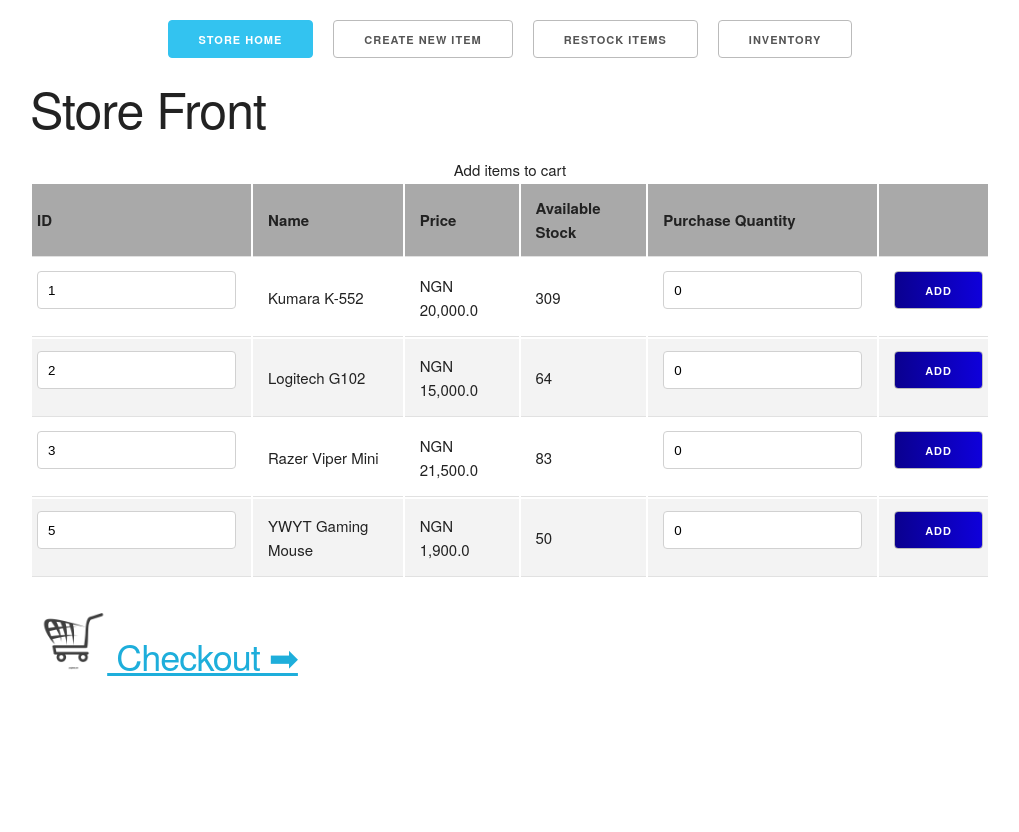
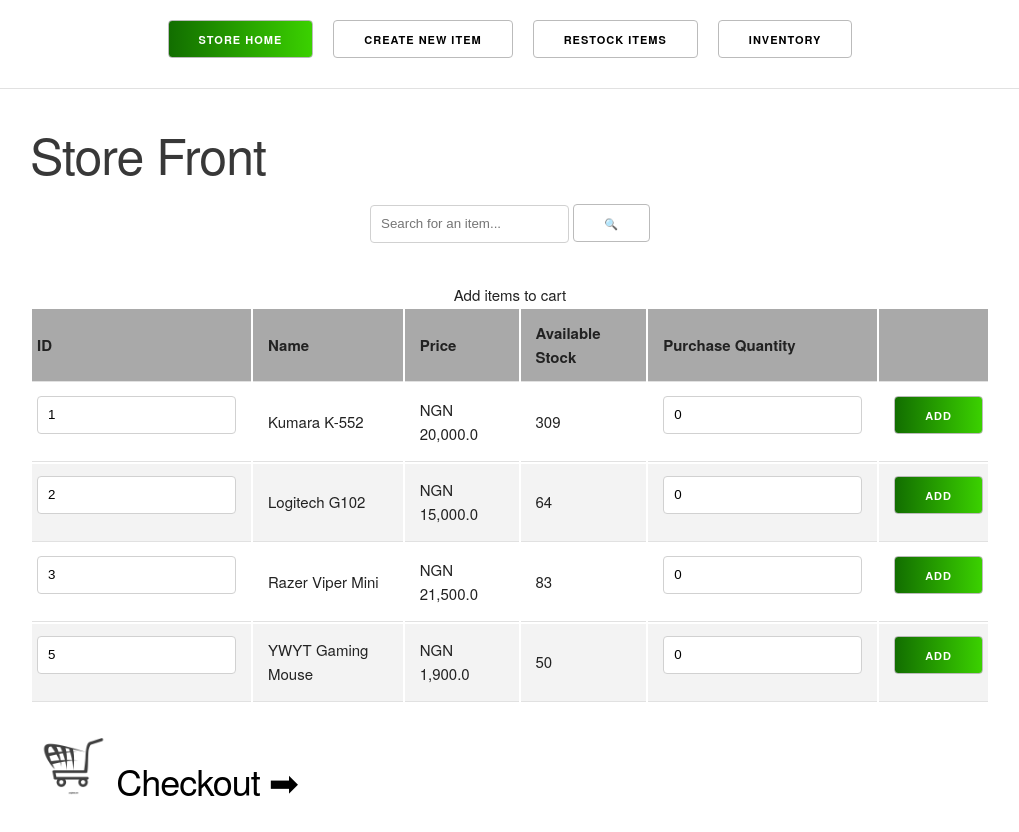
Before and after one commit to Sulayman-ma/Convenience-Store-Management, a Flask app: page / in a window 1280 px wide. Shown: the whole page, without its empty margins (130-1149 px from the left). Before the commit the page ends 676 px from the top, so only its background shows below. Run offline with Flask 2, Linux system fonts and the light colour scheme; data comes from the database, SQL or seed files in the repository; both versions use the stored data as it was after the commit.

Commit message:
Reworked design, added search bar, not yet functional

```diff
--- a/store/main/forms.py
+++ b/store/main/forms.py
@@ -18,7 +18,6 @@ class RestockItems(FlaskForm):
     submit = SubmitField('Confirm Restock')
 
 
-# class AddToCart(FlaskForm):
-#     id = IntegerField()
-#     purchase_quantity = IntegerField()
-#     submit = SubmitField('Add')
+class Search(FlaskForm):
+    query = StringField()
+    submit = SubmitField('🔍')
--- a/store/main/views.py
+++ b/store/main/views.py
@@ -1,7 +1,7 @@
 from flask import render_template, url_for, redirect, request, flash, current_app
 from . import main
 from .. import db
-from .forms import CreateItem, RestockItems
+from .forms import CreateItem, RestockItems, Search
 from ..models import Item, CartRow
 
 
@@ -15,40 +15,70 @@ def favicon():
 def filter_low_stock(items):
     return [item for item in items if item.low_stock]
 
+# ''.startswith
+def filter_search(items, query):
+    names = [item.name.upper() for item in items]
+    return names
+
 
 @main.route('/', methods=['GET', 'POST'])
 def index():
     items = Item.query.all()
     low_stock_items = filter_low_stock(items)
+    search = Search()
+
+    # if search.validate_on_submit():
+    #     query = search.query.data.strip()
+    #     if query == "":
+    #         flash('⚠ Please enter a valid search query', 'misc')
+    #         return redirect(url_for('.index'))
+
+    #     items = Item.query.all()
+    #     results = filter_search(items, query)
+    #     current_app.logger.info(results)
+    #     return render_template('main/home.html', search = search, items = results)
 
     if request.method == 'POST':
         # take the form's ID and quantity fields
         id = int(request.form.get('id'))
         quantity = int(request.form.get('quantity'))
 
-        # query the item
-        item = Item.query.get(id)
         # prevent invalid entries
-        if quantity == 0:
-            flash('ℹ Please enter a valid purchase amount', 'info')
-            return redirect(url_for('.index'))
-        if quantity < 0 or quantity > item.stock:
-            flash('Invalid purchase quantity ❌', 'error')
+        if quantity <= 0:
+            flash('⚠ Please enter a valid purchase quantity', 'misc')
             return redirect(url_for('.index'))
 
-        # create cart item from above data and add to DB session and commit
-        cart_row = CartRow(id = id,
-                            name = item.name,
-                            purchase_quantity = quantity,
-                            sub_total = quantity * item.price)
-        db.session.add(cart_row)
+        # query id from both tables
+        item = Item.query.get(id)
+        cart_product = CartRow.query.get(id)
+
+        # if item exists in the cart
+        if cart_product:
+            if (quantity + cart_product.purchase_quantity) > item.stock:
+                flash('⚠ Purchase quantity must be less than or equal to stock quantity', 'misc')
+                return redirect(url_for('.index'))
+            cart_product.purchase_quantity += quantity
+            cart_product.calculate_sub_total(item.price)
+            db.session.add(cart_product)
+            flash('ℹ {}\'s purchase quantity increased'.format(item.name), 'info')
+        # item does not exist in the cart
+        else:
+            if quantity > item.stock:
+                flash('⚠ Purchase quantity must be less than or equal to stock quantity', 'misc')
+                return redirect(url_for('.index'))
+            # create cart item from above data and add to DB session and commit
+            cart_row = CartRow(id = id,
+                                name = item.name,
+                                purchase_quantity = quantity,
+                                sub_total = quantity * item.price)
+            db.session.add(cart_row)
+            flash('ℹ {} added to cart'.format(item.name), 'info')
         db.session.commit()
-        flash('ℹ {} added to cart'.format(item.name), 'info')
         return redirect(url_for('.index'))
 
     if low_stock_items:
         flash('⚠ Some items are low on stock. Please visit the restock page to see them ⚠', 'warning')
-    return render_template('main/home.html', items = items)
+    return render_template('main/home.html', items = items, search = search)
 
 
 @main.route('/cart', methods=['GET', 'POST'])
@@ -62,7 +92,7 @@ def cart():
         # if no items are selected for deletion
         if row_ids == []:
             # if cart table contains items, proceed to checkout
-            if cart_rows != []:
+            if cart_rows:
                 """Confirm checkout logic.
 
                 Basically applies purchase quantities and updates item stock counts, then proceeds to empty cart table"""
@@ -78,9 +108,10 @@ def cart():
                 # empty cart table
                 for row in cart_rows:
                     db.session.delete(row)
+
                 # commit session and redirect
                 db.session.commit()
-                flash('Checkout Complete! Return to Store Front.', 'success')
+                flash('Checkout Complete! Return to Store Front ✔🧾', 'success')
                 return redirect(url_for('.cart'))
             else:
                 flash('Cart is empty 🛒✖', 'error')
--- a/store/models.py
+++ b/store/models.py
@@ -55,3 +55,6 @@ class CartRow(db.Model):
 
     def __init__(self, **kwargs):
         super().__init__(**kwargs)
+
+    def calculate_sub_total(self, price):
+        self.sub_total = price * self.purchase_quantity
--- a/store/static/custom.css
+++ b/store/static/custom.css
@@ -18,9 +18,8 @@ input.add {
     color: rgb(255, 255, 255);
 }
 
-input.add :hover {
-    background-color: rgb(0, 0, 235);
-    color: rgb(255, 255, 255);
+.delete:hover {
+    color: white;
 }
 
 input.pointer {
@@ -70,3 +69,62 @@ tr:nth-child(even){
 th {
     background-color: darkgray;
 }
+
+h1 {
+    color: rgb(56, 56, 56);
+}
+
+.center-button {
+    display: flex;
+    align-items: center;
+    justify-content: center;
+}
+
+a.btn {
+    display: inline-block;
+    height: 38px;
+    padding: 0 30px;
+    text-align: center;
+    font-size: 11px;
+    font-weight: 600;
+    line-height: 38px;
+    letter-spacing: .1rem;
+    text-transform: uppercase;
+    text-decoration: none;
+    white-space: nowrap;
+    border-radius: 4px;
+    border: 1px solid #bbb;
+    cursor: pointer;
+    box-sizing: border-box;
+    color: black;
+}
+
+a.active {
+    background-image: linear-gradient(to right, rgb(18, 110, 0),rgb(59, 209, 0));
+    color: rgb(255, 255, 255);
+}
+
+input.active {
+    background-image: linear-gradient(to right, rgb(18, 110, 0),rgb(59, 209, 0));
+    color: rgb(255, 255, 255);
+}
+
+a.active:hover {
+    background-image: linear-gradient(to right, rgb(27, 163, 0),rgb(59, 209, 0));
+}
+
+input.active:hover {
+    background-image: linear-gradient(to right, rgb(27, 163, 0),rgb(59, 209, 0));
+}
+
+a.btn:hover {
+    background-color: darkgrey;
+}
+
+a.cart:hover {
+    color: rgb(59, 209, 0);
+}
+
+input.remove:hover {
+    background-image: linear-gradient(to right, rgb(187, 0, 0), rgb(230, 0, 0));
+}
--- a/store/static/script.js
+++ /dev/null
@@ -1,19 +0,0 @@
-function modifyCart() {
-    if(event.target.classList.contains('mod-switch')) {
-        modCart.setAttribute('style', 'display: block;')
-        mainCart.setAttribute('style', 'display: none;')
-    } else {
-        modCart.setAttribute('style', 'display: none;')
-        mainCart.setAttribute('style', 'display: block;')
-    }
-}
-
-
-var modSwitch = document.querySelector('.mod-switch')
-var resSwitch = document.querySelector('.res-switch')
-
-var mainCart = document.querySelector('.main-cart')
-var modCart = document.querySelector('.mod-cart')
-
-modSwitch.addEventListener('click', modifyCart)
-resSwitch.addEventListener('click', modifyCart)
--- a/store/static/skeleton.css
+++ b/store/static/skeleton.css
@@ -197,7 +197,7 @@
   input[type="submit"]:focus,
   input[type="reset"]:focus,
   input[type="button"]:focus {
-    color: #333;
+    /* color: #333; */
     border-color: #888;
     outline: 0; }
   .button.button-primary,
--- a/store/templates/base.html
+++ b/store/templates/base.html
@@ -9,11 +9,10 @@
     <link rel="stylesheet" type="text/css" href="{{ url_for('static', filename='skeleton.css') }}">
     <link rel="stylesheet" type="text/css" href="{{ url_for('static', filename='custom.css') }}">
 
-    <script defer src="{{ url_for('static', filename='script.js') }}"></script>
-
     <title>NDA Supermarket - {% block title %}{% endblock %}</title>
 </head>
 <body>
+
     {% block body %}{% endblock %}
 </body>
 </html>
--- a/store/templates/main/home.html
+++ b/store/templates/main/home.html
@@ -5,14 +5,25 @@
 {% block body %}
 
 <div class="menu">
-    <a href="{{ url_for('main.index') }}" class="menu-item button button-primary">Store Home</a>
-    <a href="{{ url_for('main.create_item') }}" class="menu-item button">Create New Item</a>
-    <a href="{{ url_for('main.restock') }}" class="menu-item button">Restock Items</a>
-    <a href="{{ url_for('main.manage_items') }}" class="menu-item button">Inventory</a>
+    <a href="{{ url_for('main.index') }}" class="menu-item btn active">Store Home</a>
+    <a href="{{ url_for('main.create_item') }}" class="menu-item btn">Create New Item</a>
+    <a href="{{ url_for('main.restock') }}" class="menu-item btn">Restock Items</a>
+    <a href="{{ url_for('main.manage_items') }}" class="menu-item btn">Inventory</a>
 </div>
+
+<hr>
 
 <div class="container">
     <h1>Store Front</h1>
+
+    <!-- SEARCH BAR -->
+    <div class="center-button">
+        <form method="POST">
+            {{ search.hidden_tag() }}
+            {{ search.query(placeholder='Search for an item...') }}
+            {{ search.submit() }}
+        </form>
+    </div>
 
     <table class="u-full-width">
         <caption>Add items to cart</caption>
@@ -29,29 +40,29 @@
 
         <tbody>
             {% for item in items %}
-            <form method="POST">
+            <form class="item-form {{ item.name }}" method="POST">
                 <input type="hidden" name="csrf_token" value="{{ csrf_token() }}"/>
                 <tr>
                     <td><input type="text" name="id" value="{{ item.id }}" readonly></td>
-                    <td>{{ item.name }}</td>
+                    <td class="item-name">{{ item.name }}</td>
                     <td>NGN {{ '{:,}'.format(item.price) }}</td>
 
                     {% if item.low_stock %}
                         {% if not item.sold_out %}
                             <td class="misc">{{ item.stock }}</td>
                             <td><input type="number" value="0" name="quantity"></td>
-                            <td><input type="submit" class="add" value="Add"></td>
+                            <td><input type="submit" class="confirm active" value="Add"></td>
                         {% else %}
                             <td style="font: small-caps;" class="error">SOLD OUT</td>
                             <td><input type="number" value="0" name="quantity" disabled></td>
-                            <td><input type="submit" class="add" value="Add" disabled></td>
+                            <td><input type="submit" class="confirm active" value="Add" disabled></td>
                         {% endif %}
 
                     {% else %}
 
                     <td>{{ item.stock }}</td>
                     <td><input type="number" value="0" name="quantity"></td>
-                    <td><input type="submit" class="add" value="Add"></td>
+                    <td><input type="submit" class="confirm active" value="Add"></td>
                     {% endif %}
                 </tr>
             </form>
@@ -66,7 +77,7 @@
     </table>
 
     <h3>
-        <a href="{{ url_for('main.cart') }}" class="menu-item">
+        <a href="{{ url_for('main.cart') }}" class="menu-item cart" style="color: black; text-decoration: none;">
             <img src="{{ url_for('static', filename='cart.png') }}" alt="cart-icon" class="img-icon">
             Checkout ➡
         </a>
@@ -74,4 +85,24 @@
 
 </div>
 
+<!-- <script>
+    function search() {
+        var input, filter, forms, row, td;
+
+        input = document.querySelector('#searchBar');
+        console.log(input);
+        filter = input.value.toUpperCase();
+
+        // list of all item forms
+        forms = Array.from(document.querySelectorAll('.item-form'))
+        console.log(forms);
+
+        forms.forEach(element => {
+            // console.log(element);
+            row = element.querySelector('tr')
+            console.log(row);
+        })
+    }
+</script> -->
+
 {% endblock %}
```
Also changed, not shown: store/templates/main/cart.html (+30 -6 lines), store/templates/main/create.html (+7 -5 lines), store/templates/main/manage.html (+70 -6 lines), store/templates/main/restock.html (+7 -5 lines), store/store.db.
